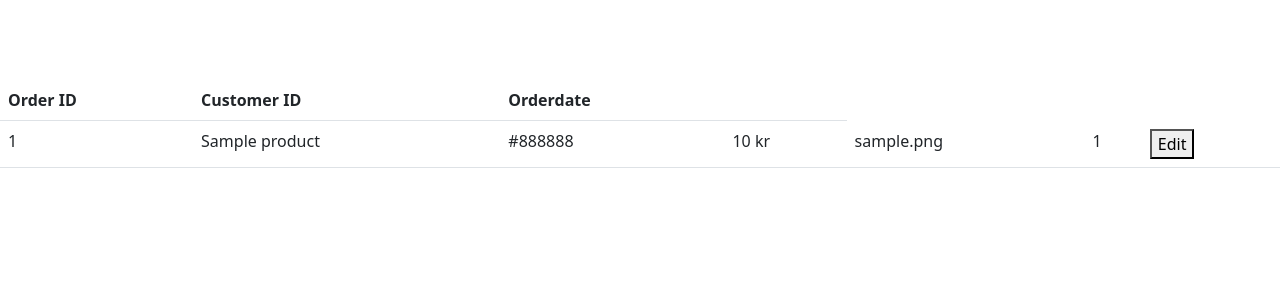
After one commit to DenAdlaMannen/sinus, a PHP site: page /admin.viewOrders.php in a window 1280 px wide. The commit adds this page. Shown: the top 300 px of the page. Run offline with PHP 8.4, Linux system fonts and the light colour scheme; tables that the repository leaves empty or names only in its code hold one stand-in row (values such as "Sample post").

Commit message:
new class order

```diff
--- a/admin.edit.php
+++ b/admin.edit.php
@@ -149,5 +149,5 @@ $products = $_SESSION["product"];
                 UpdateCategoryID($_SESSION["productID"],$_POST["categoryID"]);
                }
           ?>
-<a href="admin.allproducts.php" align="center" class="btn btn-primary">Return to all products</a><br><br>
-<a href="admin.edit.php" align="center" class="btn btn-primary">Relode page</a>
+<a href="indexAdmin.php" align="center" class="btn btn-secondary btn-lg">Return to Admin view</a><br><br>
+<a href="admin.edit.php" align="center" class="btn btn-secondary btn-lg">Relode page</a>
--- /dev/null
+++ b/admin.viewOrders.php
@@ -0,0 +1,53 @@
+<?php require_once 'connection.php';
+require_once 'admin.functions.php'?>
+<?php session_start(); ?>
+
+<!DOCTYPE html>
+<html lang="en">
+<head>
+  <meta charset="UTF-8">
+  <meta http-equiv="X-UA-Compatible" content="IE=edge">
+  <meta name="viewport" content="width=device-width, initial-scale=1.0">
+  <title>Sinus</title>
+  <link rel="stylesheet" href="style.css">
+  <link href="https://cdn.jsdelivr.net/npm/bootstrap@5.2.3/dist/css/bootstrap.min.css" rel="stylesheet" integrity="sha384-rbsA2VBKQhggwzxH7pPCaAqO46MgnOM80zW1RWuH61DGLwZJEdK2Kadq2F9CUG65" crossorigin="anonymous">
+  <script src="https://cdn.jsdelivr.net/npm/bootstrap@5.2.3/dist/js/bootstrap.bundle.min.js" integrity="sha384-kenU1KFdBIe4zVF0s0G1M5b4hcpxyD9F7jL+jjXkk+Q2h455rYXK/7HAuoJl+0I4" crossorigin="anonymous"></script>
+<style>
+    table { margin-top: 5em;}
+    .card {border:none;}
+
+</style>
+</head>
+<body>
+
+    <table class="table">
+  <thead class="thead-dark">
+    <tr>
+      <th scope="col">Order ID</th>
+      <th scope="col">Customer ID</th>
+      <th scope="col">Orderdate</th>
+      <th scope="col"></th>
+    </tr>
+  </thead>
+  <tbody>
+
+<?php
+
+ $productList = SelectProducts();
+
+ foreach ($productList as $product){?>
+    <tr>
+        <td><?= $product["ProductID"]?></td>
+        <td><?= $product["title"]?></td>
+        <td><?= $product["color"]?></td>
+        <td><?= $product["price"]?> kr</td>
+        <td><?= $product["image"]?></td>
+        <td><?= $product["categoryID"]?></td>
+        <td>
+            <form action="admin.edit.php" method='post'>
+                <button name='submit' value=<?php echo $product['ProductID']; ?>>Edit</button>
+            </form>
+        </td>
+
+    </tr>
+    <?php } ?>
```
Also changed, not shown: order.php (added, +25 -0 lines).
